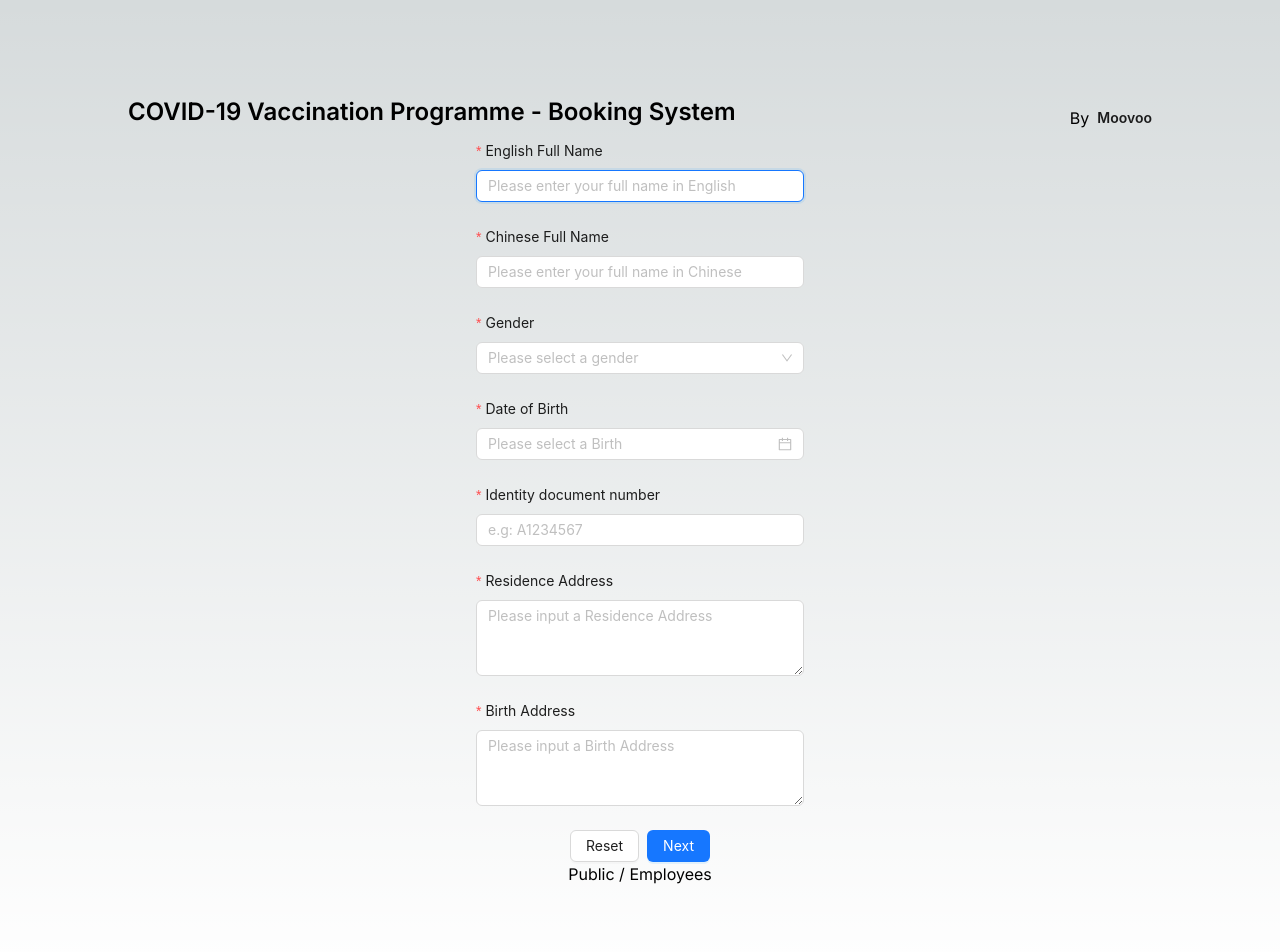
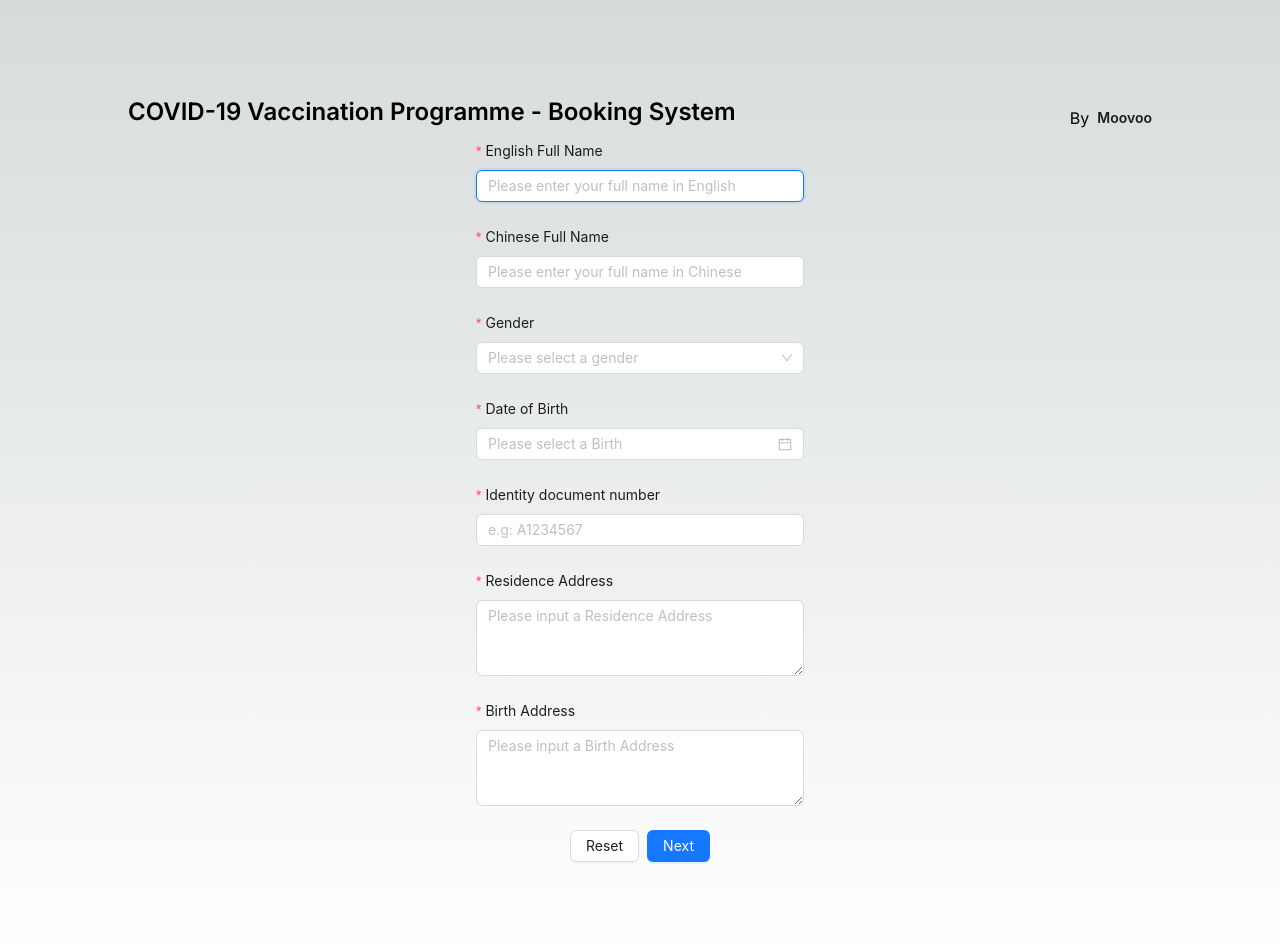
Before and after one commit to kjjkjjzyayufqza/VTC6005CEM-Security-FRONTEND, a Next.js app: page /InputForm in a window 1280 px wide. Shown: the top 952 px of the page. Built offline with nearby package versions, Linux system fonts and the light colour scheme.

Commit message:
fix build bug

```diff
--- a/src/app/InputForm/layout.tsx
+++ b/src/app/InputForm/layout.tsx
@@ -1,9 +1,4 @@
-import { Image, Typography } from 'antd'
 import '../globals.css'
-import { Inter } from 'next/font/google'
-
-const { Title, Paragraph, Text, Link } = Typography
-const inter = Inter({ subsets: ['latin'] })
 
 export const metadata = {
   title: 'React Next.js App',
@@ -15,27 +10,5 @@ export default function InputFormLayout ({
 }: {
   children: React.ReactNode
 }) {
-  return (
-    <div className={inter.className}>
-      <main className='flex min-h-screen flex-col items-center justify-between p-24'>
-        <div className='z-10 w-full max-w-5xl items-center justify-between lg:flex'>
-          <h2 className={`mb-3 text-2xl font-semibold`}>
-            COVID-19 Vaccination Programme - Booking System
-          </h2>
-          <div className='fixed bottom-0 left-0 flex h-48 w-full items-end justify-center bg-gradient-to-t from-white via-white dark:from-black dark:via-black lg:static lg:h-auto lg:w-auto lg:bg-none'>
-            <a
-              className='pointer-events-none flex place-items-center gap-2 p-8 lg:pointer-events-auto lg:p-0'
-              href='https://github.com/kjjkjjzyayufqza'
-            >
-              By <Text strong>Moovoo</Text>
-            </a>
-          </div>
-        </div>
-        {children}
-        <footer className='flex justify-center items-center'>
-          Public / Employees
-        </footer>
-      </main>
-    </div>
-  )
+  return <section>{children}</section>
 }
--- a/src/app/InputForm/page.tsx
+++ b/src/app/InputForm/page.tsx
@@ -7,28 +7,45 @@ import {
   ProFormDatePicker,
   ProFormTextArea
 } from '@ant-design/pro-components'
-import { Breadcrumb, Col, message, Row, Space } from 'antd'
+import { StyleProvider } from '@ant-design/cssinjs'
+import {
+  Breadcrumb,
+  Col,
+  ConfigProvider,
+  message,
+  Row,
+  Space,
+  Typography
+} from 'antd'
 import { useState } from 'react'
+import { Inter } from 'next/font/google'
+const { Title, Paragraph, Text, Link } = Typography
+const inter = Inter({ subsets: ['latin'] })
 
 export default () => {
   return (
+    <ConfigProvider
+      theme={{
+        token: {}
+      }}
+    >
+      <StyleProvider hashPriority='high'>
+        <div className={inter.className}>
+          <div className='flex min-h-screen flex-col items-center justify-between p-24'>
+            <div className='z-10 w-full max-w-5xl items-center justify-between lg:flex'>
+              <h2 className={`mb-3 text-2xl font-semibold`}>
+                COVID-19 Vaccination Programme - Booking System
+              </h2>
+              <div className='fixed bottom-0 left-0 flex h-48 w-full items-end justify-center bg-gradient-to-t from-white via-white dark:from-black dark:via-black lg:static lg:h-auto lg:w-auto lg:bg-none'>
+                <a
+                  className='pointer-events-none flex place-items-center gap-2 p-8 lg:pointer-events-auto lg:p-0'
+                  href='https://github.com/kjjkjjzyayufqza'
+                >
+                  By <Text strong>Moovoo</Text>
+                </a>
+              </div>
+            </div>
             <div className='w-full'>
-      {/* <Breadcrumb
-        items={[
-          {
-            title: 'Home'
-          },
-          {
-            title: 'Application Center'
-          },
-          {
-            title: 'Application List'
-          },
-          {
-            title: 'An Application'
-          }
-        ]}
-      /> */}
               <div className={'flex justify-center items-center'}>
                 <ProForm<{
                   name_en: string
@@ -92,7 +109,9 @@ export default () => {
                     }}
                     width='md'
                     placeholder='Please select a gender'
-            rules={[{ required: true, message: 'Please select your gender!' }]}
+                    rules={[
+                      { required: true, message: 'Please select your gender!' }
+                    ]}
                   />
 
                   <ProFormDatePicker
@@ -120,11 +139,13 @@ export default () => {
                       },
                       {
                         pattern: /[a-zA-Z]{1}[0-9]{7}/,
-                message: 'Please enter a valid Identity document number!'
+                        message:
+                          'Please enter a valid Identity document number!'
                       },
                       {
                         max: 8,
-                message: 'Please enter a valid Identity document number!'
+                        message:
+                          'Please enter a valid Identity document number!'
                       }
                     ]}
                   />
@@ -134,7 +155,10 @@ export default () => {
                     label='Residence Address'
                     placeholder='Please input a Residence Address'
                     rules={[
-              { required: true, message: 'Please input a Residence Address!' }
+                      {
+                        required: true,
+                        message: 'Please input a Residence Address!'
+                      }
                     ]}
                   />
                   <ProFormTextArea
@@ -143,11 +167,18 @@ export default () => {
                     label='Birth Address'
                     placeholder='Please input a Birth Address'
                     rules={[
-              { required: true, message: 'Please input a Birth Address!' }
+                      {
+                        required: true,
+                        message: 'Please input a Birth Address!'
+                      }
                     ]}
                   />
                 </ProForm>
               </div>
             </div>
+          </div>
+        </div>
+      </StyleProvider>
+    </ConfigProvider>
   )
 }
--- a/src/app/homePage/page.tsx
+++ b/src/app/homePage/page.tsx
@@ -1,14 +1,21 @@
 'use client'
-import { Button, Image } from 'antd'
+import { StyleProvider } from '@ant-design/cssinjs'
+import { Button, ConfigProvider, Image } from 'antd'
 import React from 'react'
 import { Divider, Typography } from 'antd'
 import { useRouter } from 'next/navigation'
 
 const { Title, Paragraph, Text, Link } = Typography
 function HomePage () {
-  const router = useRouter();
+  const router = useRouter()
 
   return (
+    <ConfigProvider
+      theme={{
+        token: {}
+      }}
+    >
+      <StyleProvider hashPriority='high'>
         <div>
           <main className='flex min-h-screen flex-col items-center justify-between p-24'>
             <div className='z-10 w-full max-w-5xl items-center justify-between lg:flex'>
@@ -40,7 +47,8 @@ function HomePage () {
             <div className='mb-32 grid text-center lg:mb-0 lg:grid-cols-4 lg:text-left'>
               <button className='text-left group rounded-lg border border-transparent px-5 py-4 transition-colors hover:border-gray-300 hover:bg-gray-100 hover:dark:border-neutral-700 hover:dark:bg-neutral-800/30'>
                 <h2 className={`mb-3 text-2xl font-semibold`}>
-              Booking for the 1<sup>st</sup> and 2<sup>nd</sup> doses Sinovac{' '}
+                  Booking for the 1<sup>st</sup> and 2<sup>nd</sup> doses
+                  Sinovac{' '}
                   <span className='inline-block transition-transform group-hover:translate-x-1 motion-reduce:transform-none'>
                     -&gt;
                   </span>
@@ -78,7 +86,7 @@ function HomePage () {
 
               <button
                 onClick={() => {
-              router.push('InputForm');
+                  router.push('InputForm')
                 }}
                 className='text-left group rounded-lg border border-transparent px-5 py-4 transition-colors hover:border-gray-300 hover:bg-gray-100 hover:dark:border-neutral-700 hover:dark:bg-neutral-800/30'
               >
@@ -98,6 +106,8 @@ function HomePage () {
             Public / Employees
           </footer>
         </div>
+      </StyleProvider>
+    </ConfigProvider>
   )
 }
 
--- a/src/app/layout.tsx
+++ b/src/app/layout.tsx
@@ -1,7 +1,5 @@
-import { ConfigProvider } from 'antd'
 import './globals.css'
 import { Inter } from 'next/font/google'
-import { StyleProvider } from '@ant-design/cssinjs'
 const inter = Inter({ subsets: ['latin'] })
 
 export const metadata = {
@@ -15,16 +13,8 @@ export default function RootLayout ({
   children: React.ReactNode
 }) {
   return (
-    <ConfigProvider
-      theme={{
-        token: {}
-      }}
-    >
-      <StyleProvider hashPriority='high'>
-        <html lang='en'>
-          <body className={inter.className}>{children}</body>
-        </html>
-      </StyleProvider>
-    </ConfigProvider>
+    <html lang='en'>
+      <body className={inter.className}>{children}</body>
+    </html>
   )
 }
```
Lines whose indentation alone changed are shown as unchanged.
